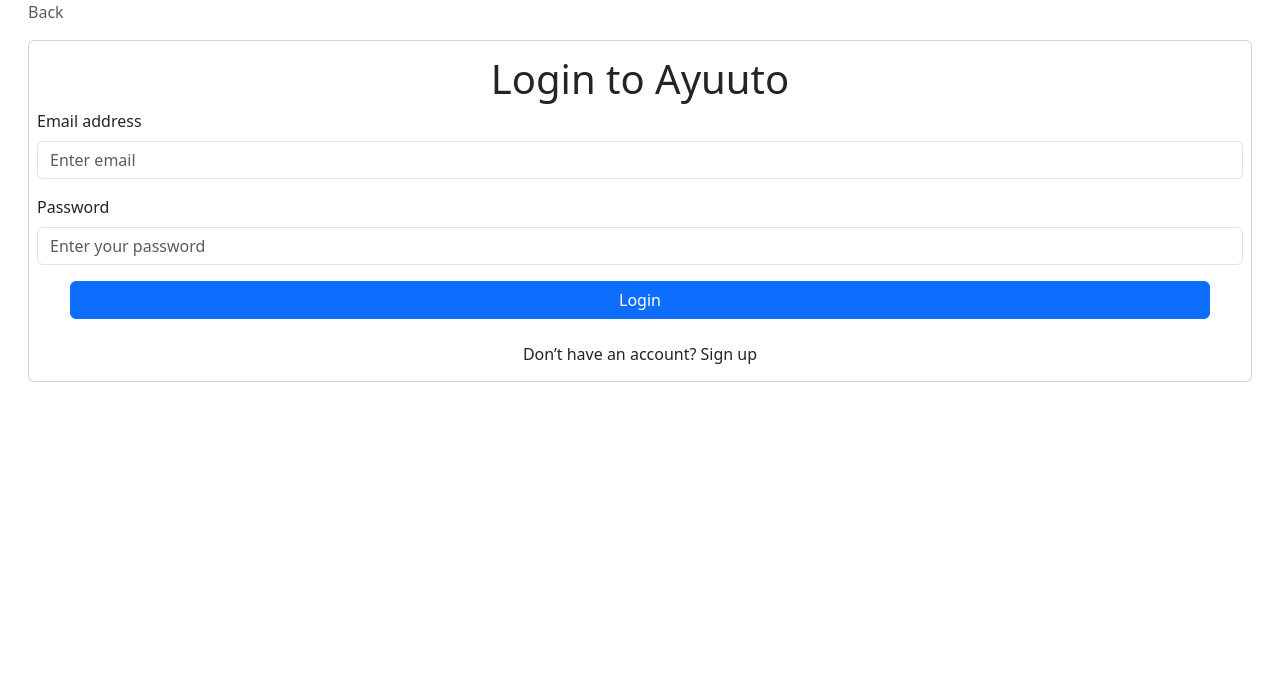
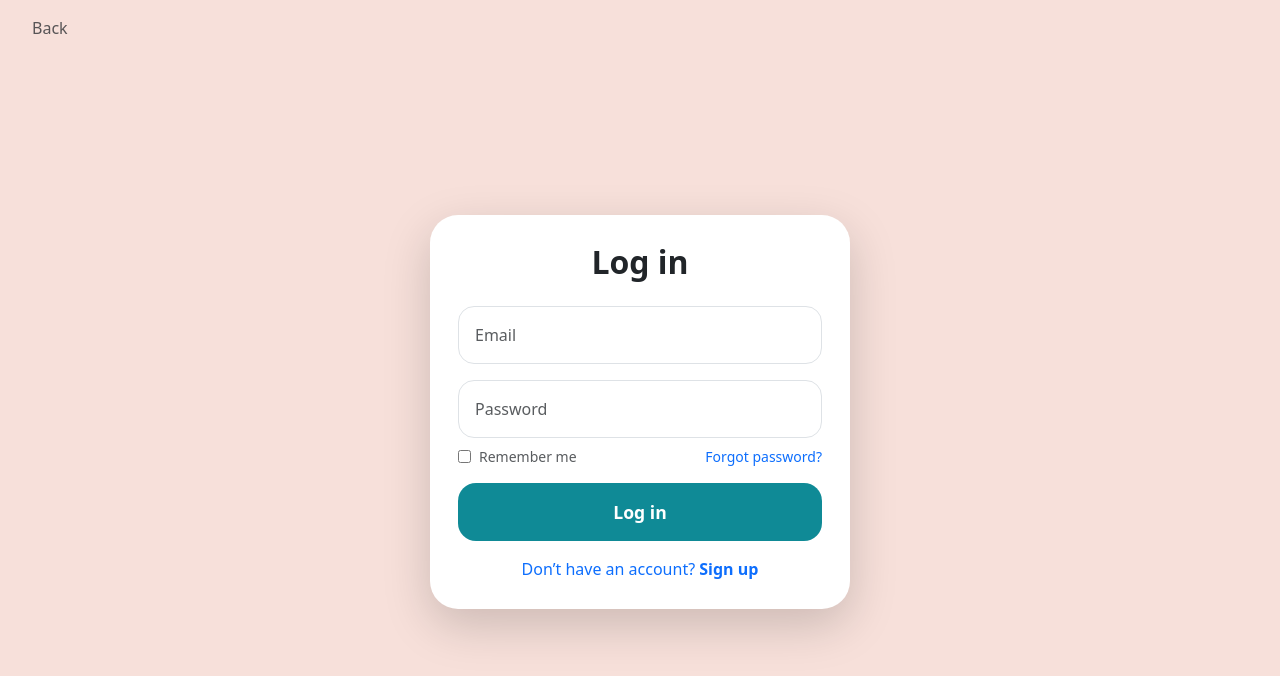
Before and after one commit to AhmedYussuf1/Ayuuto, a React (Vite) app in the folder front-end/: page /login in a window 1280 px wide. Shown: the top 676 px of the page. Built offline with nearby package versions, Linux system fonts and the light colour scheme; some icons are missing.

Commit message:
Landing page + login UI

```diff
--- a/front-end/src/pages/LandingPage.jsx
+++ b/front-end/src/pages/LandingPage.jsx
@@ -1,32 +1,92 @@
 import Card from "../ui_components/Card";
-import logo from "../assets/ Warm_browns_logo.png";
-import Logo from "../ui_components/Logo"
 import "../css/App.css";
 import { useNavigate } from "react-router-dom";
-import { handleSignUp } from "../logicCode/Utility";
 
-export default function LandingPag() {
+import logo from "../assets/ayuuto_logo.png";
+import heroImg from "../assets/community.png";
+
+export default function LandingPage() {
   const navigate = useNavigate();
 
-    return(
+  return (
+    <div className="min-vh-100 d-flex align-items-center" style={{ background: "#f7f4ef" }}>
+      <div className="container-fluid px-4">
 
-        <div className="container-fluid">
+        <div className="d-flex justify-content-center">
 
-      <Card  >
-          <Logo logoSoruce={logo} className="img-fluid   " style={{
+          {/* Main card */}
+          <div
+            className="card shadow-lg border-0 w-100"
+            style={{
+              maxWidth: "1200px",
+              borderRadius: "20px",
+              overflow: "hidden"
+            }}
+          >
 
-            maxHeight: "50px", width: "auto", border: "234px  solid black "
+            <div className="row g-0" style={{ minHeight: "550px" }}>
 
-          }} />
-        <p className="display-7">Build wealth together through community savings</p>
-          <button className="btn btn-outline-primary btn-lg mb-3 b" onClick={() => navigate("/login")} >
-   LogIn
-    </button>
+              {/* LEFT SIDE */}
+              <div className="col-md-6 p-5 d-flex flex-column justify-content-center text-center bg-white">
 
-          <button className="btn btn-outline-primary btn-lg" onClick={() => navigate("/signup")} >
-            Create account
-    </button>
-        </Card>
+                <img
+                  src={logo}
+                  alt="Ayuuto logo"
+                  style={{
+                    maxHeight: "110px",
+                    width: "110px",
+                    objectFit: "contain",
+                    margin: "0 auto 25px"
+                  }}
+                />
+
+                <h1 className="fw-bold mb-3">
+                  Save together. <br /> Grow together.
+                </h1>
+
+                <p className="text-muted mb-4">
+                  Secure community savings circles for real goals.
+                </p>
+
+                {/* Buttons */}
+                <div className="d-grid gap-3">
+
+                  <button
+                    className="btn btn-primary btn-lg rounded-pill"
+                    onClick={() => navigate("/login")}
+                  >
+                    Log in
+                  </button>
+
+                  <button
+                    className="btn btn-outline-primary btn-lg rounded-pill"
+                    onClick={() => navigate("/signup")}
+                  >
+                    Create account
+                  </button>
+
+                </div>
+              </div>
+
+              {/* RIGHT SIDE IMAGE */}
+              <div className="col-md-6 d-none d-md-block">
+
+                <img
+                  src={heroImg}
+                  alt="Community savings"
+                  className="h-100 w-100"
+                  style={{ objectFit: "cover" }}
+                />
+
+              </div>
+
+            </div>
+
+          </div>
+
+        </div>
+
       </div>
-    );
+    </div>
+  );
 }
--- a/front-end/src/pages/LoginPage.jsx
+++ b/front-end/src/pages/LoginPage.jsx
@@ -1,30 +1,19 @@
-import Form from 'react-bootstrap/Form';
-import 'bootstrap/dist/css/bootstrap.min.css';
+import Form from "react-bootstrap/Form";
 import BackBtn from "../ui_components/BackBtn";
-import { useState } from 'react';
+import { useState } from "react";
 import { Link, useNavigate } from "react-router-dom";
-import getFriendlyMessage from '../logicCode/userFriendlyError';
-
+import getFriendlyMessage from "../logicCode/userFriendlyError";
 import { getAuth, signInWithEmailAndPassword } from "firebase/auth";
 
-
-export default function LoginPage(){
+export default function LoginPage() {
   const [email, setEmail] = useState("");
   const [password, setPassword] = useState("");
   const [error, setError] = useState("");
-  const navigate = useNavigate("");
 
+  const navigate = useNavigate();
 
-  function handleSignUp(e) {
-    e.preventDefault();
-    // TODO: firebase signup
-    // on success:
-    // navigate("/login");
-  }
   async function login(e) {
     e.preventDefault();
-
-
     setError("");
 
     try {
@@ -33,9 +22,11 @@
     } catch (err) {
       console.log("Firebase login error:", err.code, err.message);
 
-    if (err.code === "auth/invalid-credential" || err.code === "auth/wrong-password") {
-      setError("Incorrect email or password.");
-    } else if (err.code === "auth/user-not-found") {
+      if (
+        err.code === "auth/invalid-credential" ||
+        err.code === "auth/wrong-password" ||
+        err.code === "auth/user-not-found"
+      ) {
         setError("Incorrect email or password.");
       } else if (err.code === "auth/too-many-requests") {
         setError("Too many attempts. Try again later.");
@@ -45,43 +36,95 @@
     }
   }
 
+  return (
+    // Full-page background wrapper (we'll style this later in CSS)
+    <div className="min-vh-100 d-flex flex-column" style={{ background: "#f7e0da" }}>
+      {/* Top back button row */}
+      <div className="p-3">
+        <BackBtn />
+      </div>
 
-    return (
-      <div className='container-fluid'>
+      {/* Center the card */}
+      <div className="flex-grow-1 d-flex align-items-center justify-content-center px-3 pb-5">
+        <div
+          className="bg-white shadow-lg"
+          style={{
+            width: "100%",
+            maxWidth: "420px",
+            borderRadius: "28px",
+            padding: "28px",
+          }}
+        >
+          <h1 className="text-center fw-bold mb-4" style={{ fontSize: "2rem" }}>
+            Log in
+          </h1>
 
-<BackBtn  />
+          {/* Error message */}
+          {error && (
+            <div className="alert alert-danger py-2" role="alert">
+              {error}
+            </div>
+          )}
 
-
-        <Form className='card m-3 p-2 '>
-          <div className="fs-1  col-auto    align-center text-center">
-            Login to Ayuuto        </div>
-          {error && <Form.Text className="text-muted">
-            {error}      </Form.Text>}
-
+          {/* Form */}
+          <Form onSubmit={login}>
             <Form.Group className="mb-3" controlId="formBasicEmail">
-        <Form.Label>Email address</Form.Label>
-            <Form.Control type="email" value={email} placeholder="Enter email" onChange={(e) => setEmail(e.target.value)} />
-
+              <Form.Control
+                className="py-3 px-3"
+                style={{ borderRadius: "16px" }}
+                type="email"
+                value={email}
+                placeholder="Email"
+                onChange={(e) => setEmail(e.target.value)}
+              />
             </Form.Group>
 
-
-      <Form.Group className="mb-3" controlId="formBasicPassword">
-        <Form.Label>Password</Form.Label>
-            <Form.Control type="password" placeholder="Enter your password" value={password} onChange={(e) => setPassword(e.target.value)} />
+            <Form.Group className="mb-2" controlId="formBasicPassword">
+              <Form.Control
+                className="py-3 px-3"
+                style={{ borderRadius: "16px" }}
+                type="password"
+                placeholder="Password"
+                value={password}
+                onChange={(e) => setPassword(e.target.value)}
+              />
             </Form.Group>
 
-          <button className=" container-lg btn mb-3 btn-primary " type="submit" onClick={login}>
-            Login
+            {/* Forgot row (Canva has a little link-ish row) */}
+            <div className="d-flex align-items-center gap-2 mb-3">
+              <input type="checkbox" />
+              <span className="small text-muted">Remember me</span>
+              <span className="ms-auto small">
+                <a href="#" className="text-decoration-none">
+                  Forgot password?
+                </a>
+              </span>
+            </div>
+
+            {/* Big Canva button */}
+            <button
+              className="btn w-100 py-3 fw-semibold"
+              type="submit"
+              style={{
+                borderRadius: "18px",
+                background: "#0f8a96",
+                border: "none",
+                color: "white",
+                fontSize: "1.1rem",
+              }}
+            >
+              Log in
             </button>
 
-          <Link to="/Signup" className='btn btn-outline'>
-        Don’t have an account? Sign up
-
+            {/* Bottom signup link */}
+            <div className="text-center mt-3">
+              <Link to="/Signup" className="text-decoration-none">
+                Don’t have an account? <span className="fw-semibold">Sign up</span>
               </Link>
+            </div>
           </Form>
-
         </div>
-
+      </div>
+    </div>
   );
-
 }
```
Also changed, not shown: 1 other file (tests, documents, lock files or other folders). Lines whose indentation alone changed are shown as unchanged.
